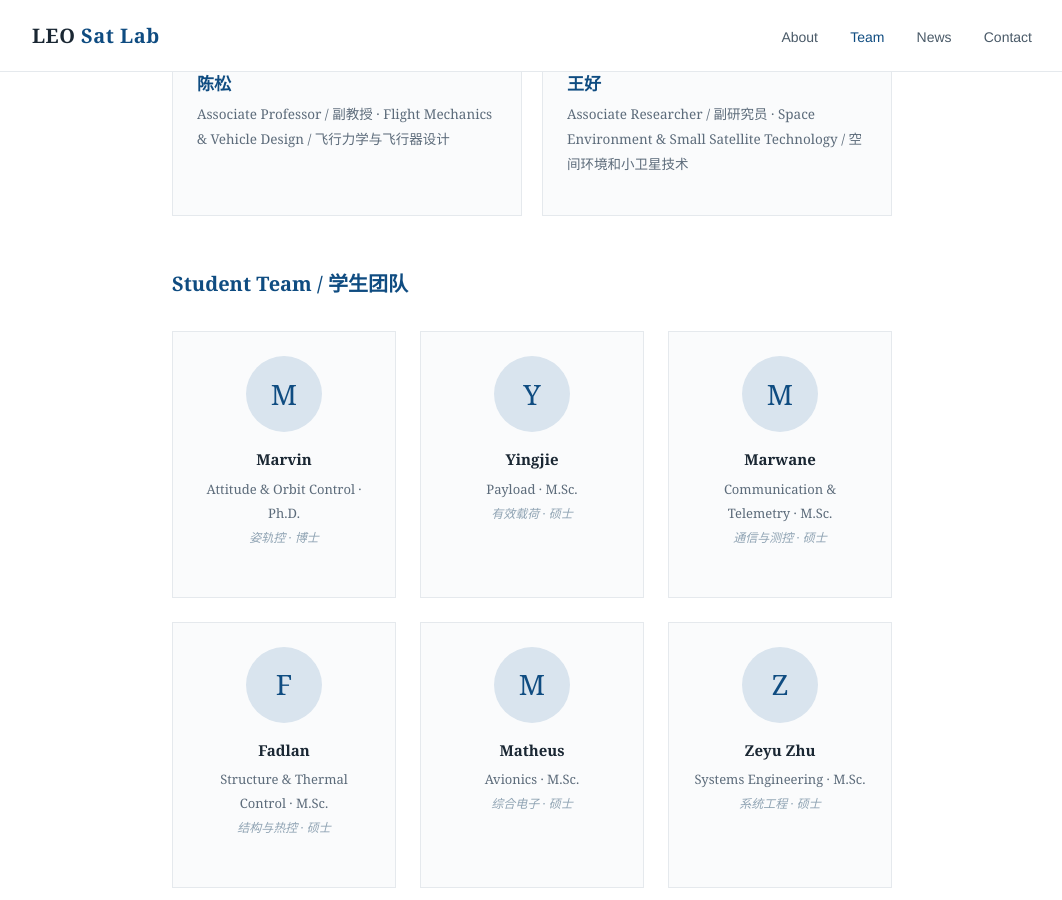
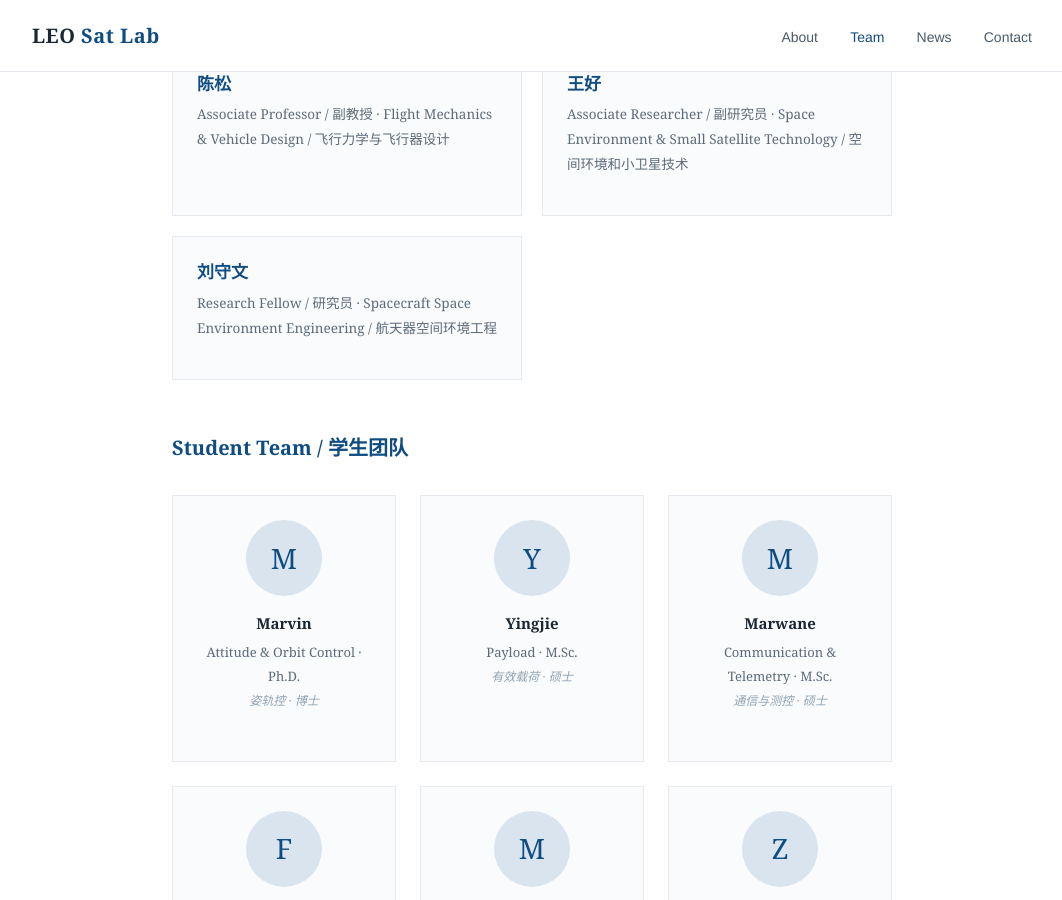
Before and after one commit to leo-sat-lab/leo-sat-lab.github.io, a Jekyll site: the page built from team.md, in a window 1280 px wide and 900 px high, scrolled down 448 px. Shown: the whole window, without its empty margins (108-1170 px from the left). Built offline with Jekyll 4.4.1, drawn with Linux system fonts in a browser that asks for light colours.

Commit message:
Add advisor 刘守文研究员

```diff
--- a/team.md
+++ b/team.md
@@ -24,6 +24,10 @@ title: Team
     <div class="advisor-item">
       <h3><a href="https://shi.buaa.edu.cn/wanghao12" target="_blank">王好</a></h3>
       <p>Associate Researcher / 副研究员 · Space Environment & Small Satellite Technology / 空间环境和小卫星技术</p>
+    </div>
+    <div class="advisor-item">
+      <h3><a href="https://shi.buaa.edu.cn/liushouwen/zh_CN/index.htm" target="_blank">刘守文</a></h3>
+      <p>Research Fellow / 研究员 · Spacecraft Space Environment Engineering / 航天器空间环境工程</p>
     </div>
   </div>
 
```
